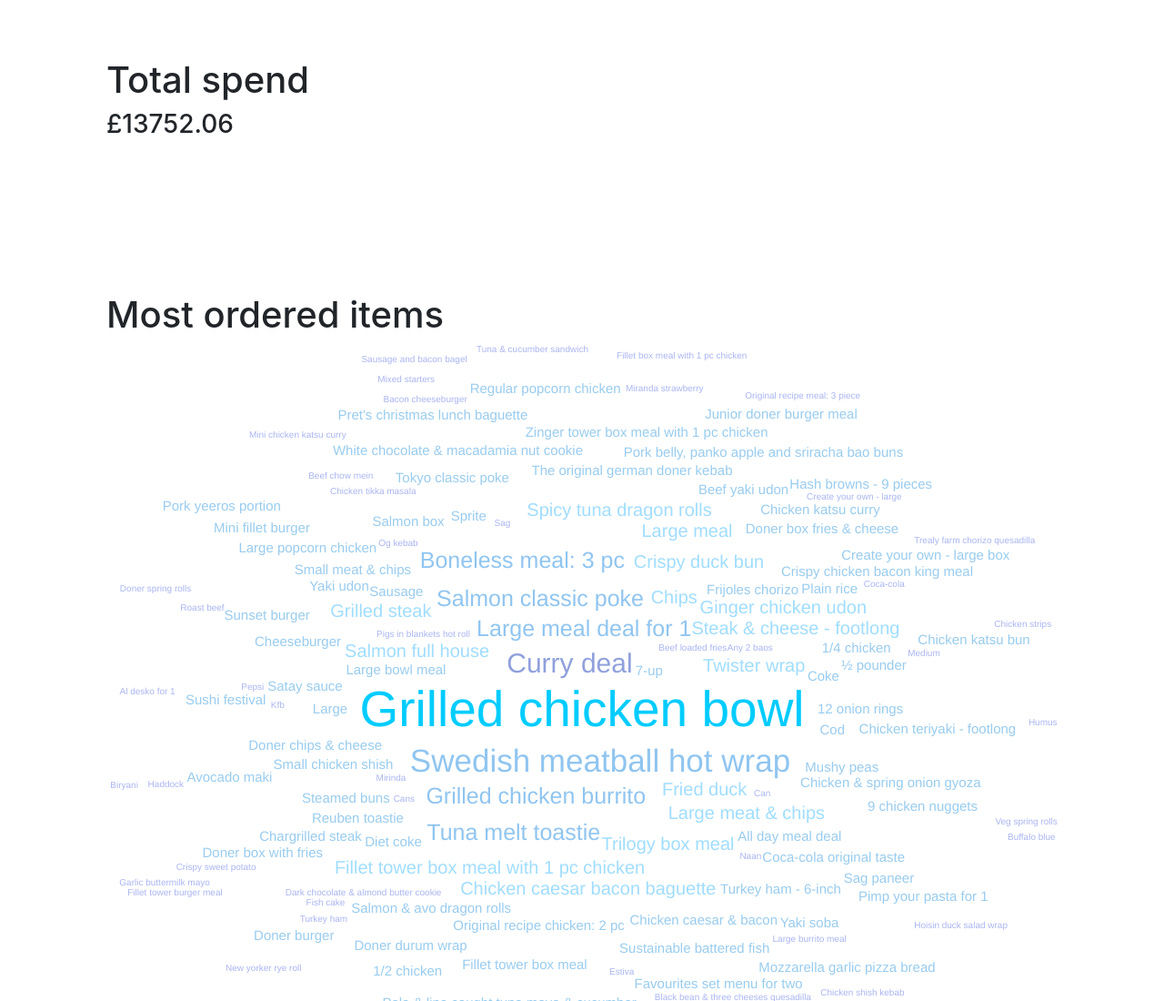
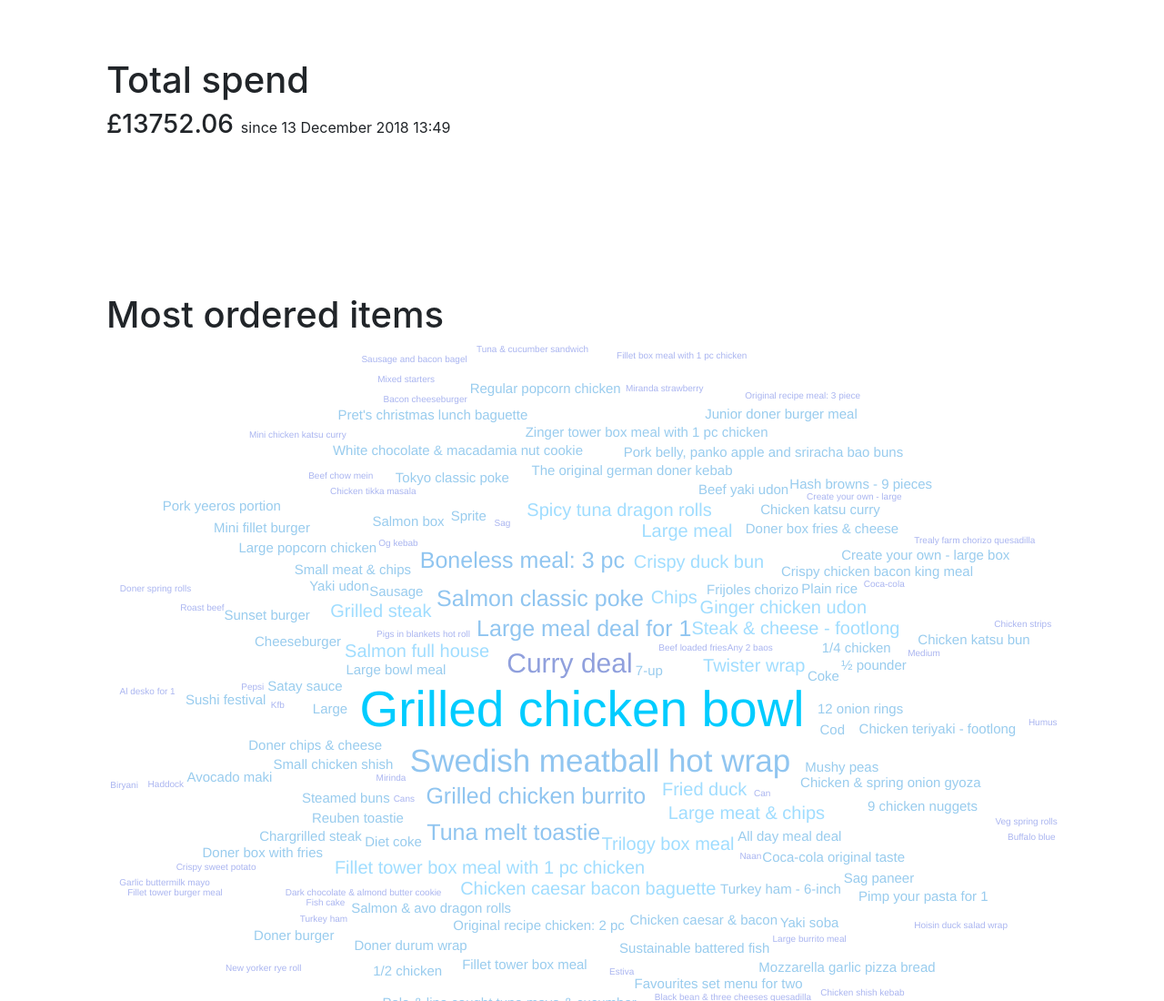
Before and after one commit to kslat3r/deliveroo-data, a website: page docs/index.html in a window 1280 px wide. Shown: the top 1100 px of the page at 91% size. Drawn offline with nearby package versions, Linux system fonts and the light colour scheme.

Commit message:
Add subtext

```diff
--- a/docs/index.css
+++ b/docs/index.css
@@ -10,3 +10,13 @@
 .jumbotron {
   background-color: #fff;
 }
+
+h3#total-price {
+  display: inline;
+  float: left;
+}
+
+span.since {
+  margin-left: 8px;
+  vertical-align: -8px;
+}
--- a/docs/index.html
+++ b/docs/index.html
@@ -19,7 +19,7 @@
       <div class="row jumbotron">
         <div class="col-sm">
           <h1>Total spend</h1>
-          <h3 id="total-price"></h3>
+          <h3 id="total-price"></h3> <span class="since">since 13 December 2018 13:49</span>
         </div>
       </div>
       <div class="row jumbotron">
```
Also changed, not shown: index.js (line endings or trailing spaces).
